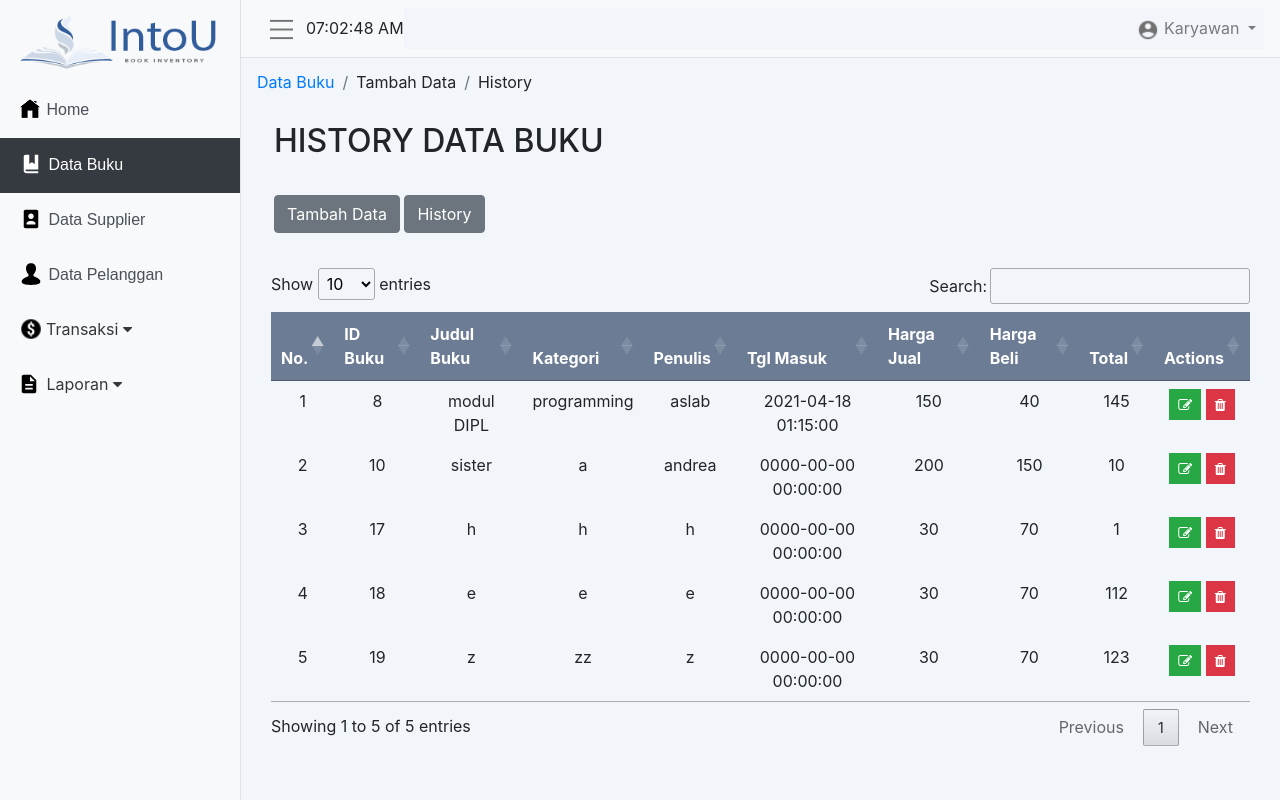
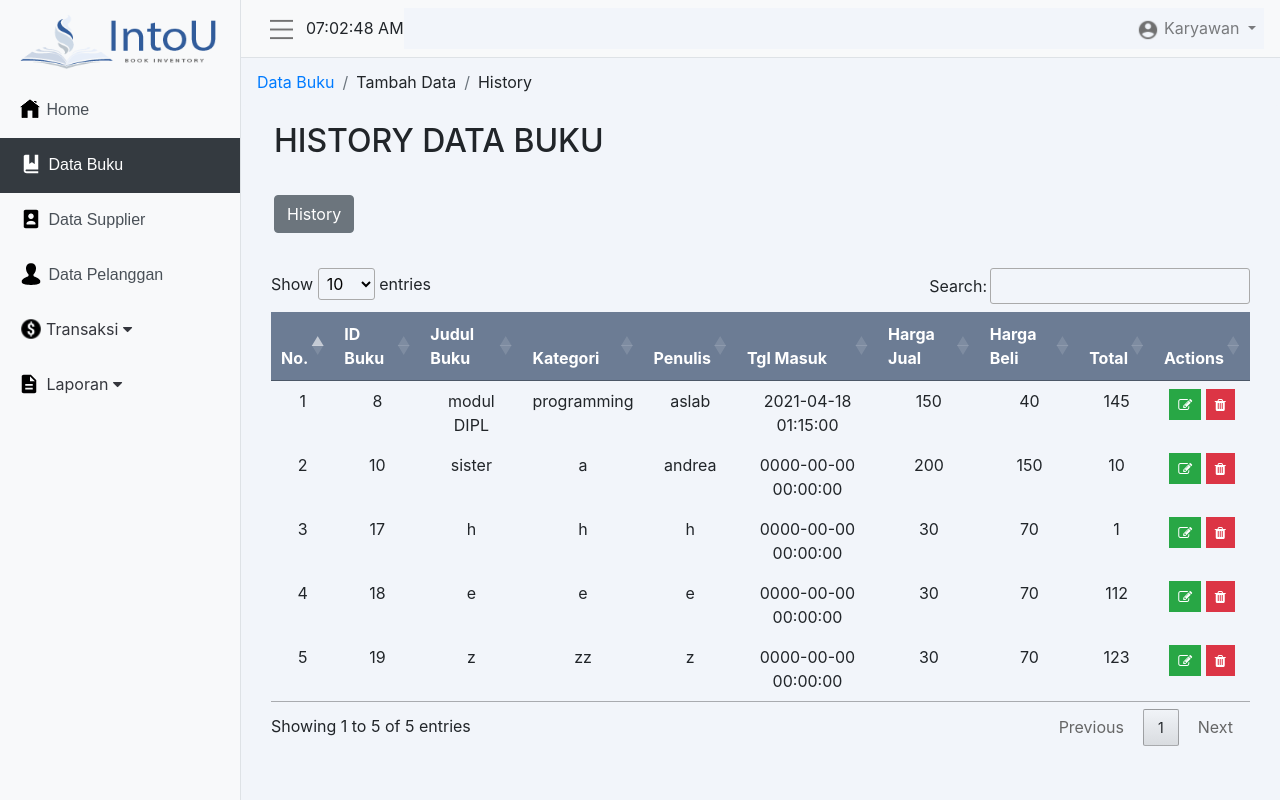
Before and after one commit to andrearahmadanisya/Intou, a CodeIgniter app: page /Intou-master/HistoryController in a window 1280 px wide. Run offline with CodeIgniter, Linux system fonts and the light colour scheme; data comes from the database, SQL or seed files in the repository; some libraries are stand-ins or nearby versions.

Commit message:
Update v_historybuku.php

```diff
--- a/application/views/v_historybuku.php
+++ b/application/views/v_historybuku.php
@@ -50,8 +50,8 @@
                     <i class="fa fa-caret-down"></i>
                 </button>
                 <div class="dropdown-container">
-                    <a href="#" style="color:black">Transaksi Barang Masuk</a><br><br>
-                    <a href="#" style="color:black">Transaksi Penjualan</a>
+                    <a href="<?= base_url('TBarangMasukController'); ?>" style="color:black">Transaksi Barang Masuk</a><br><br>
+                    <a href="<?= base_url('TPenjualanController'); ?>" style="color:black">Transaksi Penjualan</a>
                 </div>
 
                 <button class="dropdown-btn">
@@ -158,7 +158,7 @@
             <!-- BREADCRUM -->
             <nav aria-label="breadcrumb">
                 <ol class="breadcrumb" style="background-color:#F2F5FA">
-                    <li class="breadcrumb-item active" aria-current="page"><a href="#">Data Buku</a></li>
+                    <li class="breadcrumb-item active" aria-current="page"><a href="<?= base_url('BukuController'); ?>">Data Buku</a></li>
                     <li class="breadcrumb-item">Tambah Data</li>
                     <li class="breadcrumb-item">History</li>
                 </ol>
@@ -171,12 +171,11 @@
                 <h2 style="margin-left:18px; margin-bottom:35px;">HISTORY DATA BUKU</h2>
                 <!-- BUTTON -->
                 <div style="margin-bottom:35px; margin-left:18px;">
-                    <button type="button" class="btn btn-secondary" data-toggle="modal" data-target="#tambah">Tambah Data</button>
                     <button type="button" class="btn btn-secondary">History</button>
                 </div>
 
                 <!-- BUAT TABEL -->
-                <div class="container">
+                <div class="container-fluid">
                     <div class="box">
                         <table class="table table-borderless table-hover" id="table">
                             <thead style="background-color:#6C7C94; color:white">
```
